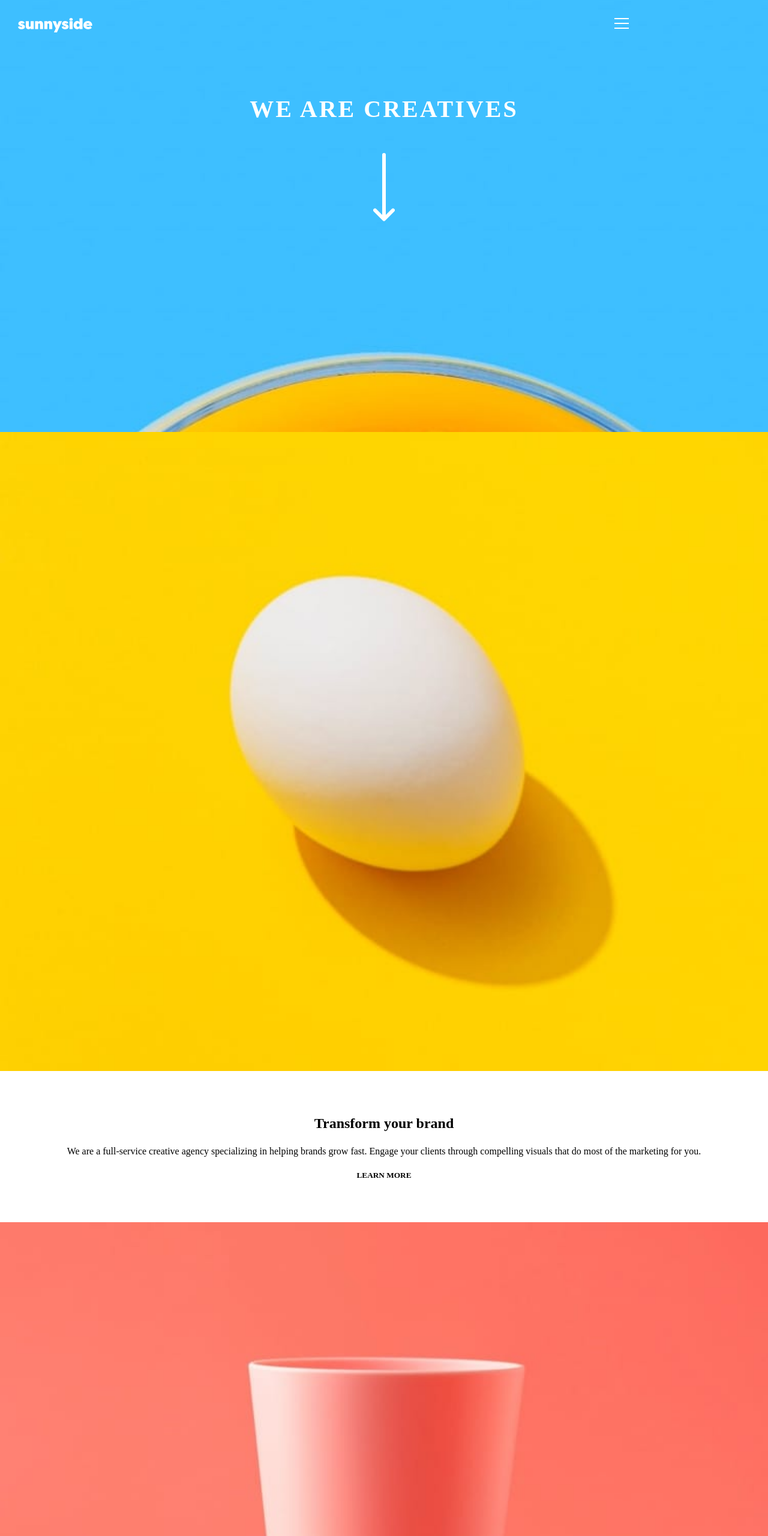
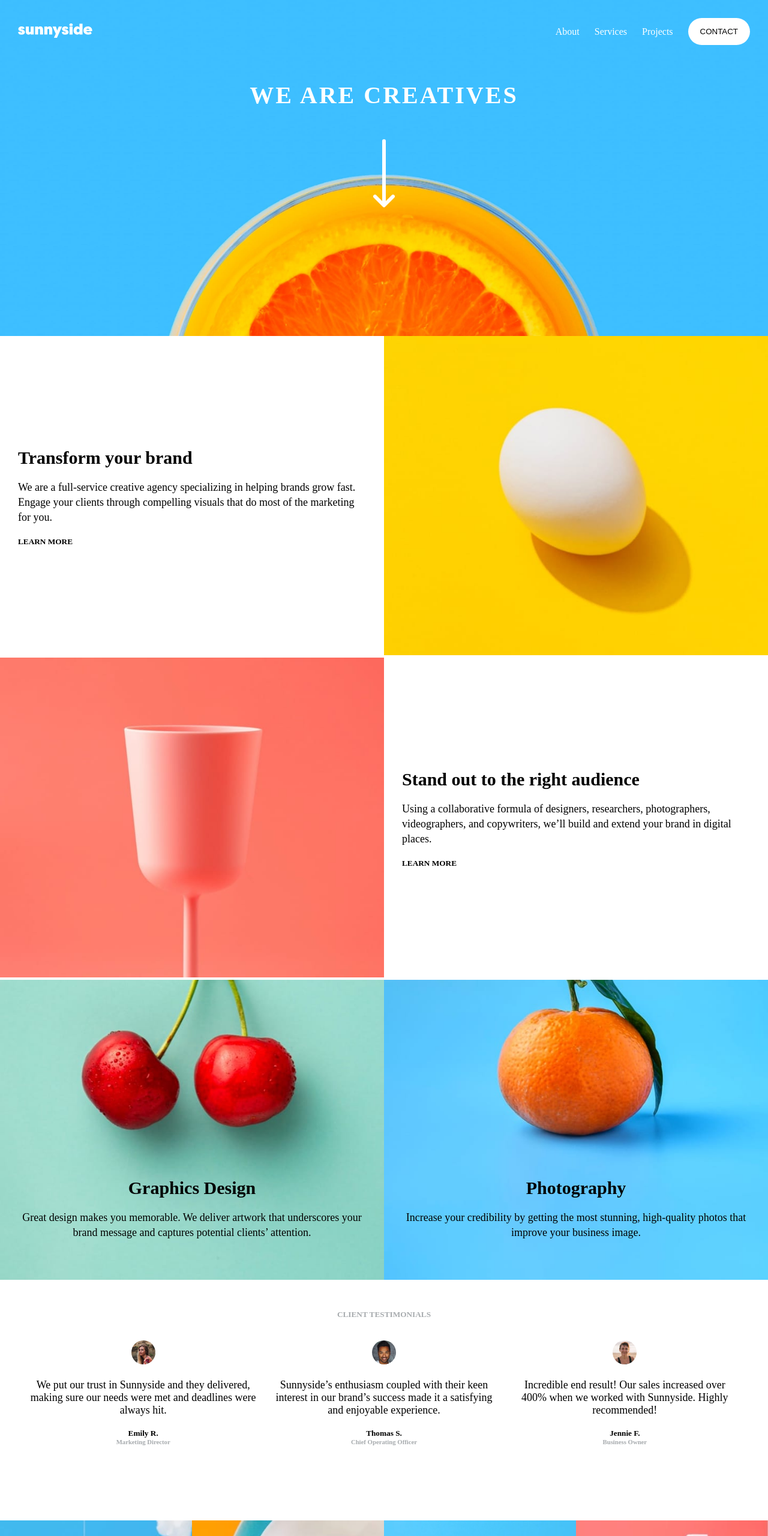
Before and after one commit to MFega/sunnyside, a plain HTML site: page index.html in a window 1280 px wide. Shown: the top 2560 px of the page at 60% size. Drawn offline with Linux system fonts and the light colour scheme.

Commit message:
Add files via upload

```diff
--- a/index.html
+++ b/index.html
@@ -62,7 +62,7 @@
         </div>
 
         <div class="content-3 content">
-            <div class="content-3-img"><img src="./sunnyside-agency-landing-page-main/images/mobile/image-graphic-design.jpg" alt=""></div>
+            <!-- <div class="content-3-img"><img src="./sunnyside-agency-landing-page-main/images/mobile/image-graphic-design.jpg" alt=""></div> -->
             <div class="graphics">
             <h2>Graphics Design</h2>
             <p>Great design makes you memorable. We deliver artwork that underscores your brand message and captures potential clients’ attention.
@@ -71,7 +71,7 @@
          </div>
 
         <div class="content-4 content">
-            <div class="content-3-img"><img src="./sunnyside-agency-landing-page-main/images/mobile/image-photography.jpg" alt=""></div>
+            <!-- <div class="content-3-img"><img src="./sunnyside-agency-landing-page-main/images/mobile/image-photography.jpg" alt=""></div> -->
             <div class="photo">
             <h2>Photography</h2>
             <p>Increase your credibility by getting the most stunning, high-quality photos that improve your business image.
--- a/style.css
+++ b/style.css
@@ -19,6 +19,14 @@
     box-sizing: border-box;
 }
 
+p{
+    font-size: 18px;
+}
+
+
+h2{
+    font-size: 30px;
+}
 .header{
     padding: 30px;
     width: 100vw;
@@ -133,12 +141,17 @@ label #cancel{
     line-height: 25px;
 }
 
+
+.content-3{
+    background: url("./sunnyside-agency-landing-page-main/images/desktop/image-graphic-design.jpg")center/cover no-repeat;
+}
+
+.content-4{
+    background: url("./sunnyside-agency-landing-page-main/images/desktop/image-photography.jpg")center/cover no-repeat;
+}
+
 .content-3,.content-4{
     position: relative;
-    width: 100%;
-}
-
-.content-3 img,.content-4 img{
     width: 100%;
 }
 
@@ -237,7 +250,7 @@ label #cancel{
     .header{
         padding: 30px;
         width: 100vw;
-        height: 90vh;
+        height: 70vh;
         background: url("./sunnyside-agency-landing-page-main/images/desktop/image-header.jpg") center/cover no-repeat;
     }
 
@@ -292,7 +305,7 @@ label #cancel{
     }
 
     .creative h1{
-        margin: 70px 0 50px 0;
+        margin: 60px 0 50px 0;
     }
 
 
@@ -303,12 +316,20 @@ label #cancel{
         grid-template-columns: repeat(2, 1fr);
     }
 
+
     .content-3,.content-4{
         position: relative;
         width: 100%;
-
+        height: 500px;
+        text-align: center;
     }
 
+    .content-2{
+        display: flex;
+        justify-content: center;
+        flex-direction: column;
+        text-align: left;
+    }
 
     .contents .content:nth-of-type(1){
         order: 2;
@@ -335,6 +356,11 @@ label #cancel{
     }
 
     /* **************TESTIMONY************ */
+
+    .testimony{
+        margin: 50px 50px 80px;
+    }
+
 .testimony-item{
 
     display: grid;
@@ -370,3 +396,151 @@ label #cancel{
 
 
 }
+
+
+@media screen and (min-width:1024px){
+    .header{
+        padding: 30px;
+        width: 100vw;
+        height: 70vh;
+        background: url("./sunnyside-agency-landing-page-main/images/desktop/image-header.jpg") center/cover no-repeat;
+    }
+
+    .intro{
+        display: flex;
+        justify-content: space-between;
+        align-items: center;
+    }
+
+    .nav-bar{
+        background: none;
+        width: initial;
+        height: initial;
+        padding: 0;
+        display: flex;
+        top: 0;
+        left: 0;
+        transform: none;
+        position: initial;
+
+    }
+
+    .triangle{
+      display: none;
+    }
+
+    .nav-bar ul{
+        display: flex;
+        justify-content: space-between;
+        align-items: center;
+    }
+
+    .nav-bar ul li{
+        padding-top: 0;
+        padding-left: 25px;
+    }
+
+
+    .nav-bar ul li a{
+        color: white;
+    }
+
+    .nav-bar button{
+         background:white;
+         margin-top: 0;
+         margin-left: 25px;
+    }
+
+
+    label #btn,label #cancel{
+        display: none;
+    }
+
+    .creative h1{
+        margin: 60px 0 50px 0;
+    }
+
+
+    /* ****************CONTENT*************** */
+
+    .contents{
+        display: grid;
+        grid-template-columns: repeat(2, 1fr);
+    }
+
+    .content-3,.content-4{
+        position: relative;
+        width: 100%;
+        height: 500px;
+    }
+
+    .content-2{
+         display: flex;
+         justify-content: center;
+         flex-direction: column;
+         text-align: left;
+    }
+
+    .contents .content:nth-of-type(1){
+        order: 2;
+    }
+
+    .contents .content:nth-of-type(2){
+        order: 1;
+    }
+
+    .contents .content:nth-of-type(3){
+        order: 3;
+    }
+
+    .contents .content:nth-of-type(4){
+        order: 4;
+    }
+
+    .contents .content:nth-of-type(5){
+        order: 5;
+    }
+
+    .contents .content:nth-of-type(6){
+        order: 6;
+    }
+
+    /* **************TESTIMONY************ */
+    .testimony{
+        margin: 50px 50px 80px;
+    }
+
+.testimony-item{
+    display: grid;
+    grid-template-columns: repeat(3,1fr);
+    grid-column-gap: 24px;
+}
+
+/* ***********************IMAGES**************** */
+.images{
+    display: grid;
+    grid-template-columns: repeat(4,1fr);
+    width: 100%;
+ }
+
+ .images .img img{
+    width: 100%;
+ }
+
+/* *******************FOOTER************* */
+
+.links ul{
+    justify-content: center;
+ }
+
+ .links ul li{
+    padding-left: 40px;
+ }
+
+ .links ul li:nth-child(1){
+    padding-left: 0;
+ }
+
+
+
+}
```
